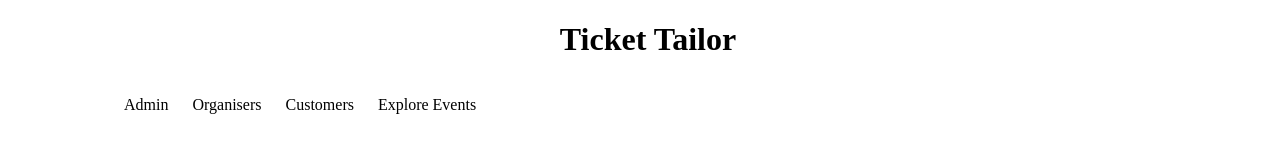
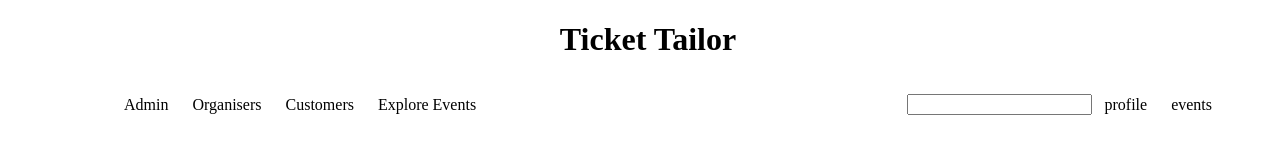
Before and after one commit to AndreTooGood/83_Bulletproof_Hackover3.0, a plain HTML site: page src/index.html in a window 1280 px wide. Drawn offline with Linux system fonts and the light colour scheme.

Commit message:
slight change

```diff
--- a/src/index.html
+++ b/src/index.html
@@ -11,18 +11,21 @@
 <body>
     <h1 class="title"><center>Ticket Tailor</center></h1>
     <header class="container">
-        <nav class="flex">
-            <div class="left flex">
-                <ul class="flex">
+        <nav class="flex space-between">
+            <div class="left flex items-center">
+                <ul class="flex items-center justify-center">
                     <li>Admin</li>
                     <li>Organisers</li>
                     <li>Customers</li>
                     <li>Explore Events</li>
                 </ul>
             </div>
-            <div class="right flex">
+            <div class="right flex items-center">
+            <input class="" type="text"/>
+            <div class="profile m-x">profile</div>
+            <div class="saved events m-x">events</div>
+            </div>
 
-            </div>
         </nav>
 
     </header>
--- a/src/styles.css
+++ b/src/styles.css
@@ -10,7 +10,7 @@ html, body{
     padding-bottom: 0px;
     padding-top: 0px;
 }
-nav ul li{
+nav ul li {
     list-style: none;
     padding: 0 12px;
 }
--- a/src/utils.css
+++ b/src/utils.css
@@ -1,3 +1,16 @@
 .flex{
     display:flex;
 }
+.items-center{
+     align-items:center;
+}
+.justify-center{
+    justify-items: center;
+}
+.space-between{
+    justify-content:space-between;
+}
+.m-x{
+    margin-left: 12px;
+    margin-right: 12px;
+}
```
